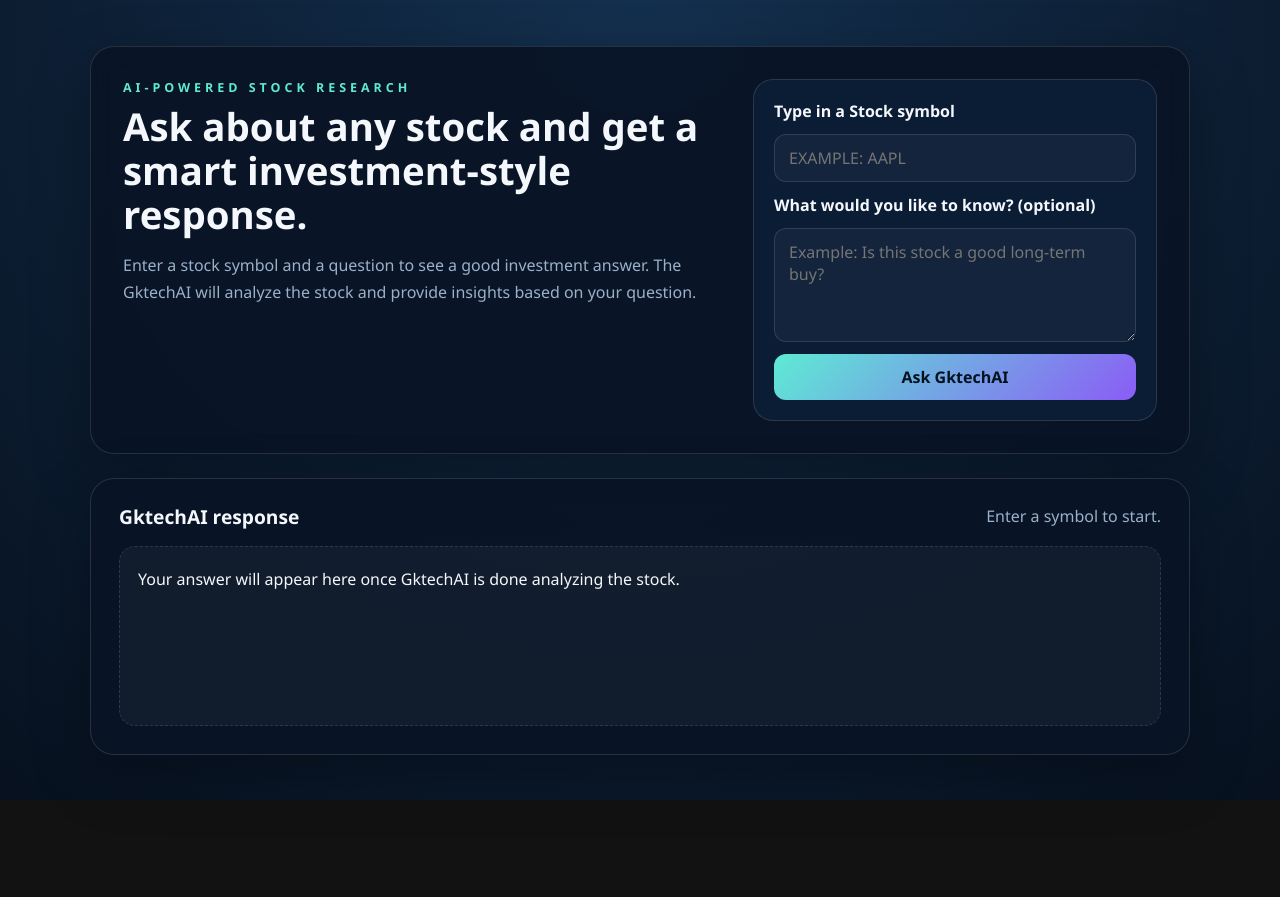
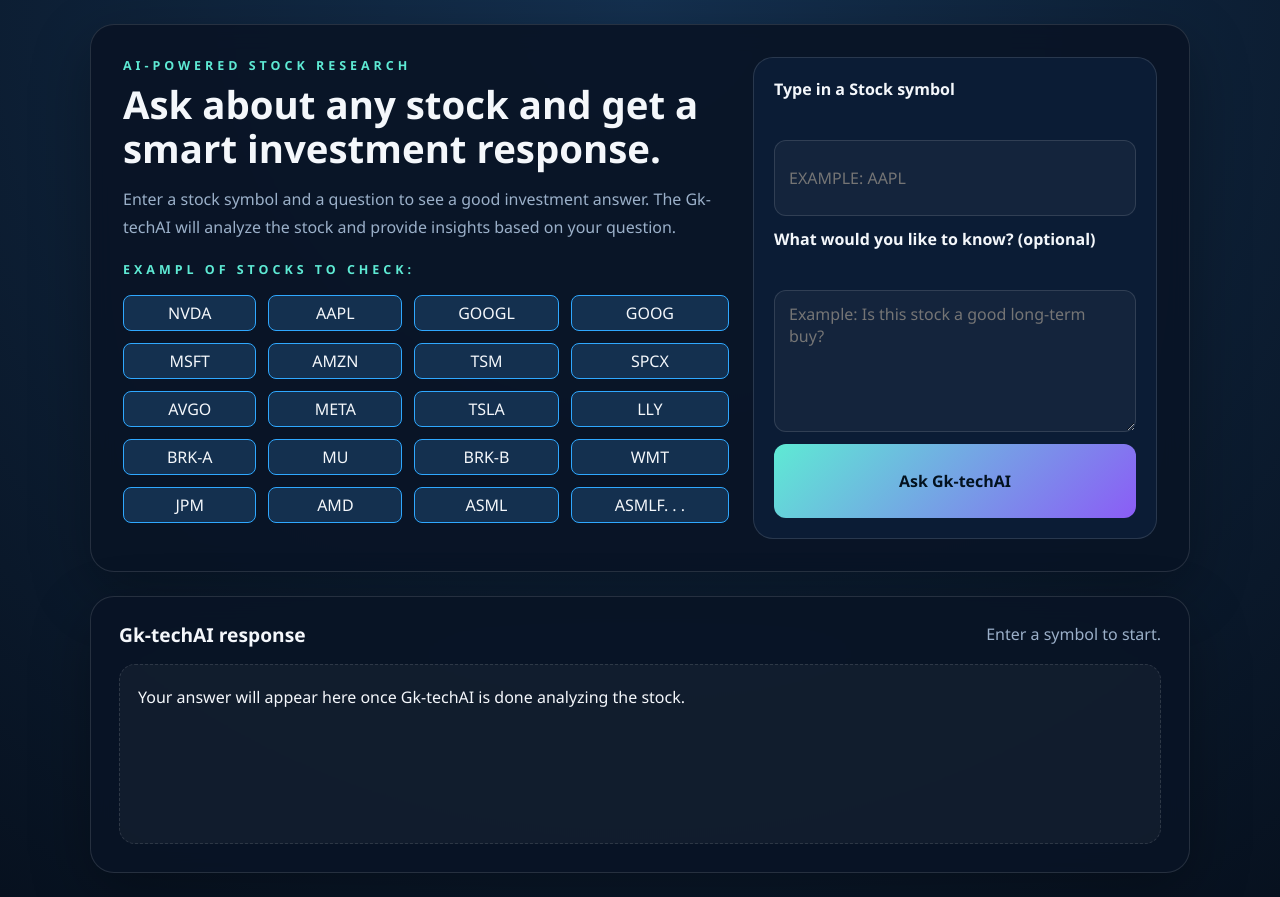
Before and after one commit to giftokizz-tech/gktech-stock-insight-ai, a website: page index.html in a window 1280 px wide. Before the commit the page ends 800 px from the top, so only its background shows below. Drawn offline with Linux system fonts and the light colour scheme.

Commit message:
modified css

```diff
--- a/index.html
+++ b/index.html
@@ -11,10 +11,42 @@
       <section class="hero-card">
         <div class="hero-copy">
           <p class="eyebrow">AI-powered stock research</p>
-          <h1>Ask about any stock and get a smart investment-style response.</h1>
+          <h1>Ask about any stock and get a smart investment response.</h1>
           <p class="subtext">
-            Enter a stock symbol and a question to see a good investment answer. The GktechAI will analyze the stock and provide insights based on your question.
+            Enter a stock symbol and a question to see a good investment answer. The Gk-techAI will analyze the stock and provide insights based on your question.
           </p>
+          <p>
+            <strong class="eyebrow">Exampl of stocks to check:</strong>
+          </p>
+            <div class="stock-list" >
+              <ul>
+                <li>NVDA</li>
+                <li>AAPL</li>
+                <li>GOOGL</li>
+                <li>GOOG</li>
+                <li>MSFT</li>
+
+                <li>AMZN</li>
+                <li>TSM</li>
+                <li>SPCX</li>
+                <li>AVGO</li>
+                <li>META</li>
+
+                <li>TSLA</li>
+                <li>LLY</li>
+                <li>BRK-A</li>
+                <li>MU</li>
+                <li>BRK-B</li>
+
+                <li>WMT</li>
+                <li>JPM</li>
+                <li>AMD</li>
+                <li>ASML</li>
+                <li>ASMLF. . .</li>
+            </ul>
+        </div>
+
+
         </div>
 
         <form id="stock-form" class="stock-form">
@@ -26,7 +58,7 @@
             placeholder="Example: AAPL"
             autocomplete="off"
             required
-            maxlength="4"
+            maxlength="10"
           />
 
           <label for="investment-goal">What would you like to know? (optional)</label>
@@ -37,21 +69,20 @@
             placeholder="Example: Is this stock a good long-term buy?"
           ></textarea>
 
-          <button type="submit">Ask GktechAI</button>
+          <button type="submit">Ask Gk-techAI</button>
         </form>
       </section>
 
       <section class="response-card" aria-live="polite">
         <div class="response-header">
-          <h2>GktechAI response</h2>
+          <h2>Gk-techAI response</h2>
           <p id="status">Enter a symbol to start.</p>
         </div>
         <div id="ai-response" class="response-body">
-          Your answer will appear here once GktechAI is done analyzing the stock.
+          Your answer will appear here once Gk-techAI is done analyzing the stock.
         </div>
       </section>
     </main>
-
     <script type="module" src="script.js"></script>
   </body>
 </html>
--- a/package.json
+++ b/package.json
@@ -10,6 +10,7 @@
     "cors": "^2.8.6",
     "dotenv": "^17.4.2",
     "express": "^5.2.1",
+    "marked": "^18.0.5",
     "node-fetch": "^3.3.2",
     "openai": "^6.45.0"
   }
--- a/script.js
+++ b/script.js
@@ -22,7 +22,7 @@ form.addEventListener("submit", askAI);
         const response = await fetch("http://localhost:3000/analyze", {
           method: "POST",
           headers: {
-            'Content-Type': 'application/json'
+            "Content-Type": "application/json"
           },
           body: JSON.stringify({
           question: symbol,
@@ -41,7 +41,10 @@ form.addEventListener("submit", askAI);
 
         statusBox.textContent = `Analysis for ${symbol} completed.`;
         responseBox.innerHTML = `
-        <p><strong>Analysis:</strong> ${data.analysis}</p> `
+        <p><strong>Analysis:</strong> ${data.analysis
+          .replace(/#/g, "")
+          .replace(/\*\*/g, "")
+        }</p> `
       } catch (error) {
         console.error("Error fetching stock analysis:", error);
         statusBox.textContent = "Error fetching stock analysis.";
--- a/styles.css
+++ b/styles.css
@@ -177,3 +177,26 @@ body {
     align-items: flex-start;
   }
 }
+
+.stock-list ul{
+  display:grid;
+  grid-template-columns: repeat(4, auto);
+  gap: 12px;
+  list-style: none;
+  padding: 0;
+}
+
+.stock-list li{
+  background: #14304f;
+  border: 1px solid #2fa8ff;
+  border-radius: 8px;
+  padding: 6px 10px;
+  text-align: center;
+  font-weight: 400;
+  /* cursor: pointer; */
+  transition: 2s;
+}
+/* .stock-list li:hover{
+  background: #2fa8ff;
+  color: #fff;
+} */
```
Also changed, not shown: server.js (+1 -19 lines), services/aiResponse.js (+30 -10 lines), services/twelveData.js (+38 -38 lines), 1 other file.
